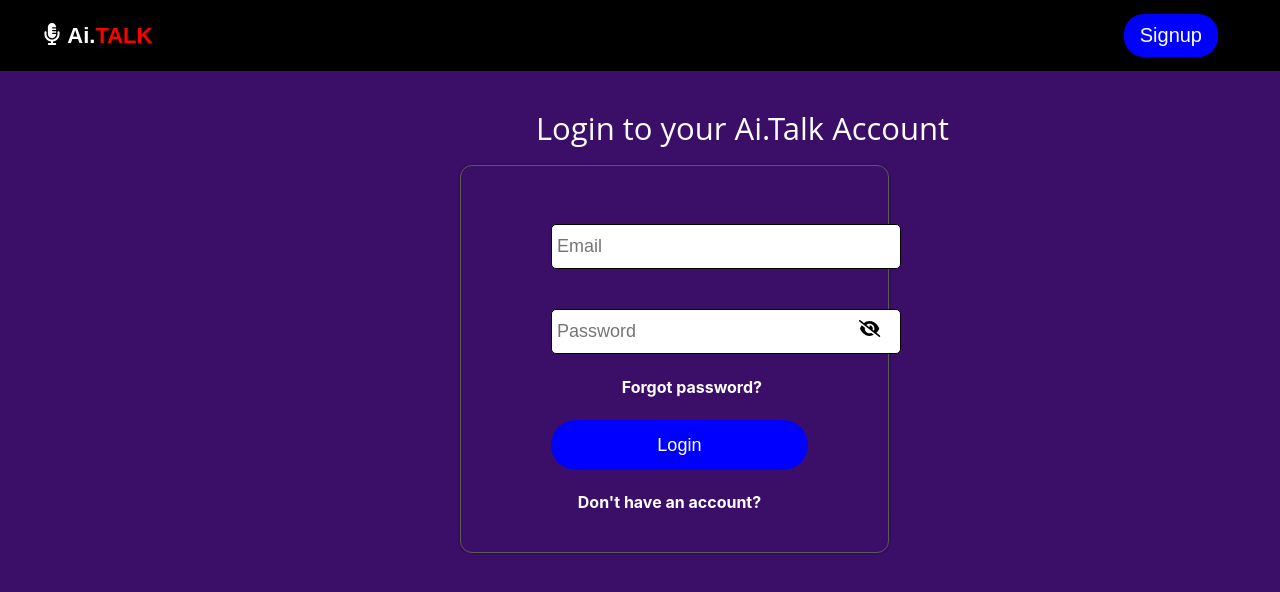
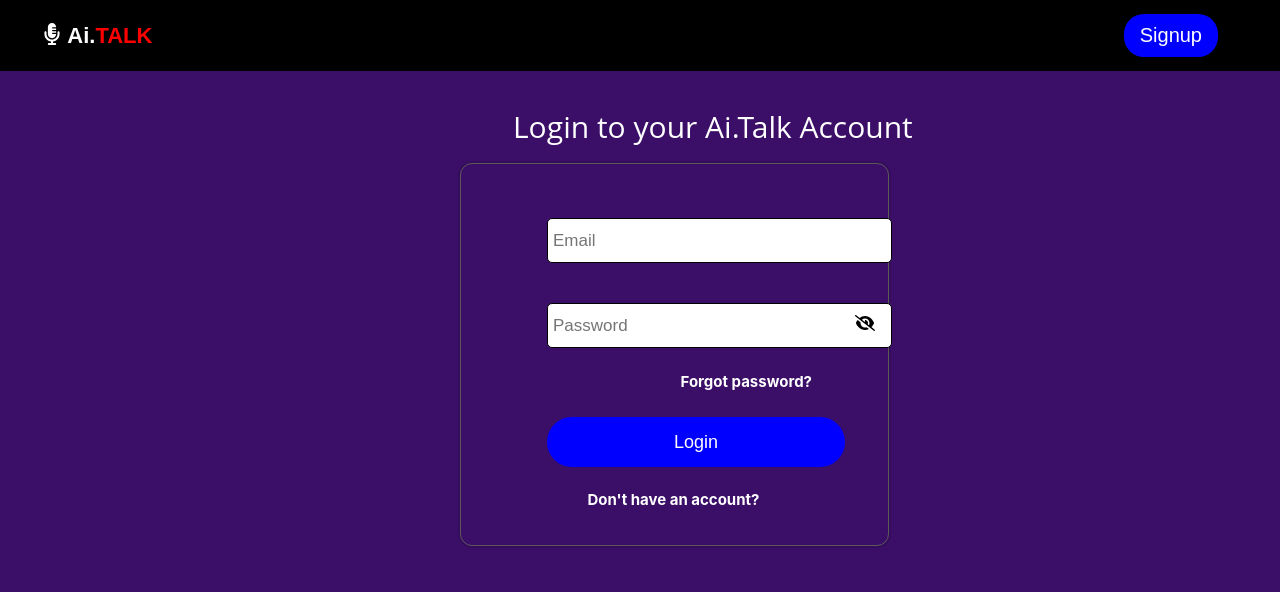
Before and after one commit to anilbhangay/Developer-Work, a React (Create React App) app in the folder Voice_Speech/: page /Login in a window 1280 px wide. Shown: the top 592 px of the page. Built offline with nearby package versions, Linux system fonts and the light colour scheme.

Commit message:
Changed  error code lines

```diff
--- a/Voice_Speech/src/components/register/Login.css
+++ b/Voice_Speech/src/components/register/Login.css
@@ -9,10 +9,10 @@
 }
 
 .header-pass .header-text h2 {
-  margin: 15px 0;
-  margin-left: 76px;
+  margin: 14px 0;
+  margin-left: 53px;
   line-height: 44px;
-  font-size: 31px;
+  font-size: 30px;
   font-weight: 400;
   font-family: "Open Sans", sans-serif;
   color: #fff;
@@ -27,7 +27,7 @@
 .form-coainter-login {
   width: 55%;
   height: 50%;
-  padding: 40px;
+  padding: 36px;
   align-items: center;
   border-radius: 12px;
   border: 1px solid #5e5959;
@@ -35,7 +35,7 @@
 }
 
 .form-input-login input {
-  width: 350px;
+  width: 345px;
   height: 45px;
   margin-left: 50px;
   margin-top: 18px;
@@ -44,21 +44,21 @@
   outline: none;
   border-radius: 5px;
   padding: 5px;
-  font-size: 18px;
+  font-size: 17px;
 }
 
 #icon-eye-login {
   position: relative;
   top: -57px;
   left: 358px;
-  font-size: 17px;
+  font-size: 16px;
   cursor: pointer;
   color: #000;
 }
 
 .error-name-email {
   margin-left: 55px;
-  font-size: 16px;
+  font-size: 15px;
   color: #ff0000;
 }
 
@@ -66,23 +66,23 @@
   position: relative;
   top: 3px;
   right: -55px;
-  font-size: 16px;
+  font-size: 15px;
   color: #ff0000;
 }
 
 #forgot-pass-log {
   float: right;
-  margin-top: -19px;
-  margin-right: 86px;
-  font-size: 16px;
+  margin-top: -18px;
+  margin-right: 40px;
+  font-size: 15px;
   color: #fff;
 }
 
 .form-links-login #button-login {
-  width: 74%;
+  width: 84%;
   height: 50px;
   align-items: center;
-  margin-top: 23px;
+  margin-top: 26px;
   margin-left: 50px;
   border-radius: 25px;
   line-height: 2px;
@@ -100,12 +100,15 @@
 
 .form-links-login h4 {
   text-align: center;
-  margin-top: 22px;
-  margin-right: 10px;
+  margin-top: 23px;
+  margin-right: 2px;
+  font-size: 15px;
 }
+
 .form-links-login a:hover {
   text-decoration: underline;
 }
+
 .form-links-login p {
   color: blue;
 }
@@ -118,7 +121,7 @@
     text-align: center;
     margin-left: 0px;
     line-height: 40px;
-    font-size: 28px;
+    font-size: 27px;
   }
 
   .header-pass {
@@ -143,25 +146,25 @@
 
   #icon-eye-login {
     top: -53px;
-    left: 202px;
+    left: 200px;
     font-size: 16px;
   }
 
   .error-name-email {
     margin-left: 6px;
-    font-size: 14px;
+    font-size: 13px;
   }
 
   .error-name-pass {
     top: 4px;
     right: -6px;
-    font-size: 14px;
+    font-size: 13px;
   }
 
   #forgot-pass-log {
     margin-top: -7px;
-    margin-right: 48px;
-    font-size: 15px;
+    margin-right: 45px;
+    font-size: 14px;
   }
 
   .form-links-login #button-login {
@@ -175,7 +178,7 @@
   .form-links-login h4 {
     margin-top: 24px;
     margin-right: 19px;
-    font-size: 14px;
+    font-size: 13px;
   }
 
 }
--- a/Voice_Speech/src/components/register/Signup.css
+++ b/Voice_Speech/src/components/register/Signup.css
@@ -48,7 +48,7 @@
     position: absolute;
     top: -57px;
     left: 366px;
-    font-size: 17px;
+    font-size: 16px;
     cursor: pointer;
     color: #000;
   }
@@ -155,10 +155,9 @@
     font-size: 17px;
   }
 
-
   .error-name-sign {
     margin-left: 7px;
-    font-size: 14px;
+    font-size: 13px;
   }
 
   .form-links-signup h4 {
```
